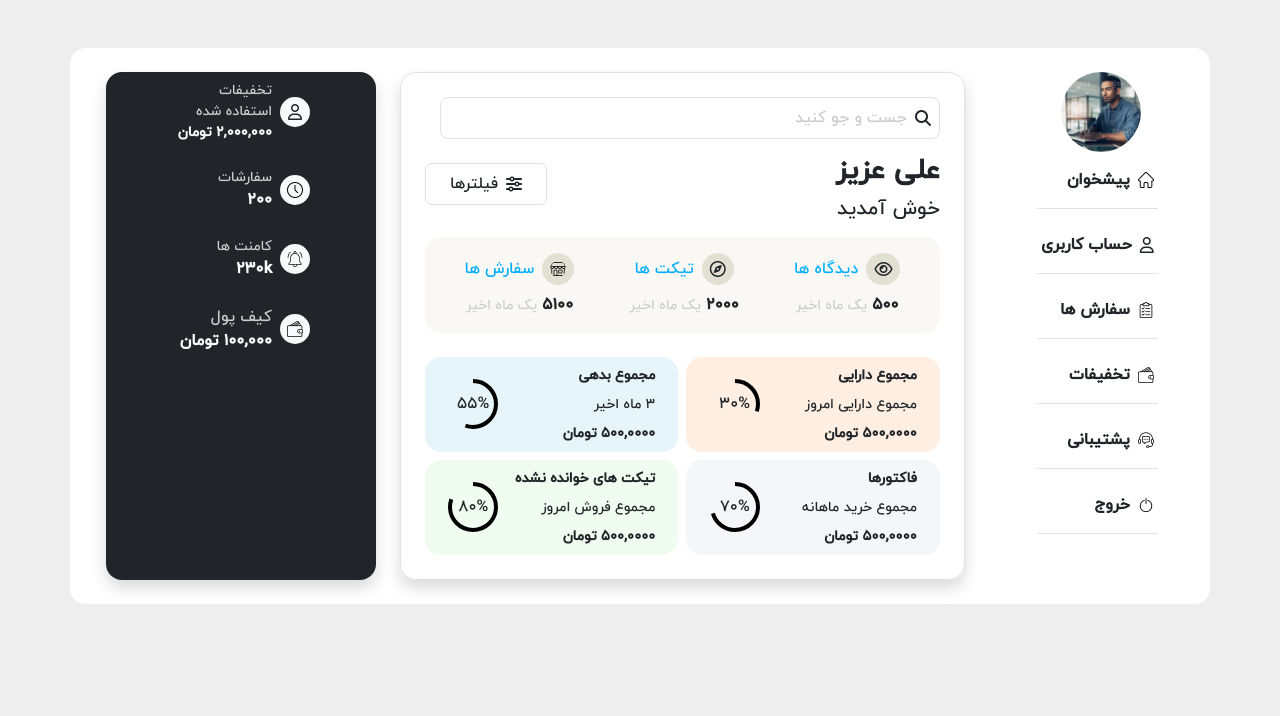
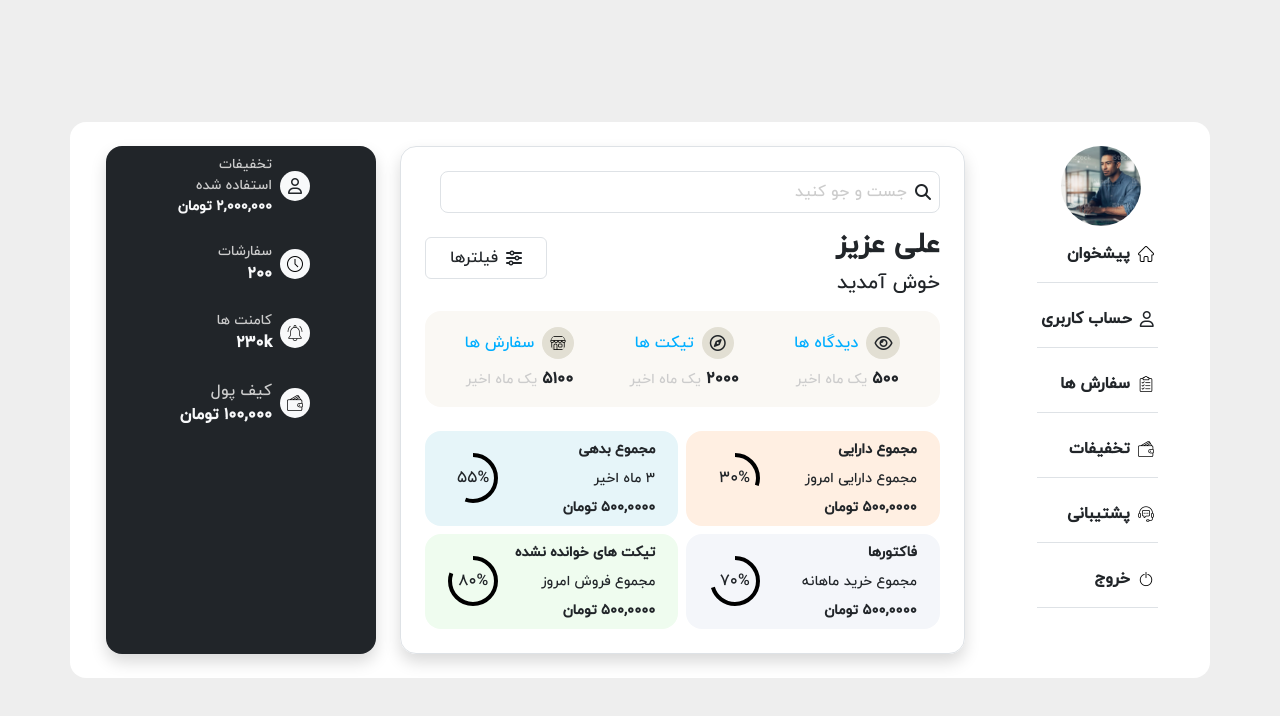
Before and after one commit to majid-amini/userpanel, a website: page index.html in a window 1280 px wide. Drawn offline with nearby package versions, Linux system fonts and the light colour scheme.

Commit message:
height 100vh and flex styles added to body tag for put all elements to the center of the screen in lg size

```diff
--- a/index.html
+++ b/index.html
@@ -27,9 +27,9 @@
     <script src="https://cdn.jsdelivr.net/npm/progressbar.js@1.1.0/dist/progressbar.js"></script>
     <title>userPanel</title>
   </head>
-  <body class="bg-lightGray-color">
+  <body class="bg-lightGray-color full-height d-flex justify-content-center align-items-center">
     <div
-      class="bg-white d-flex flex-column flex-lg-row gap-2 container mt-3 mt-lg-5 w-100 rounded-4"
+      class="bg-white  d-flex flex-column flex-lg-row gap-2 container  w-100 rounded-4"
     >
       <aside
         class="py-4 aside d-flex justify-content-around align-items-center flex-lg-column"
--- a/styles/main.scss
+++ b/styles/main.scss
@@ -31,6 +31,7 @@ div,
 p {
   font-family: "iranyekan";
 }
+
 
 #navigator {
   width: 270px;
@@ -169,4 +170,7 @@ p {
   .assets {
     max-width: 270px !important;
   }
+  .full-height {
+    height: 100vh;
+  }
 }
```
Also changed, not shown: styles/main.css, 1 other file.
